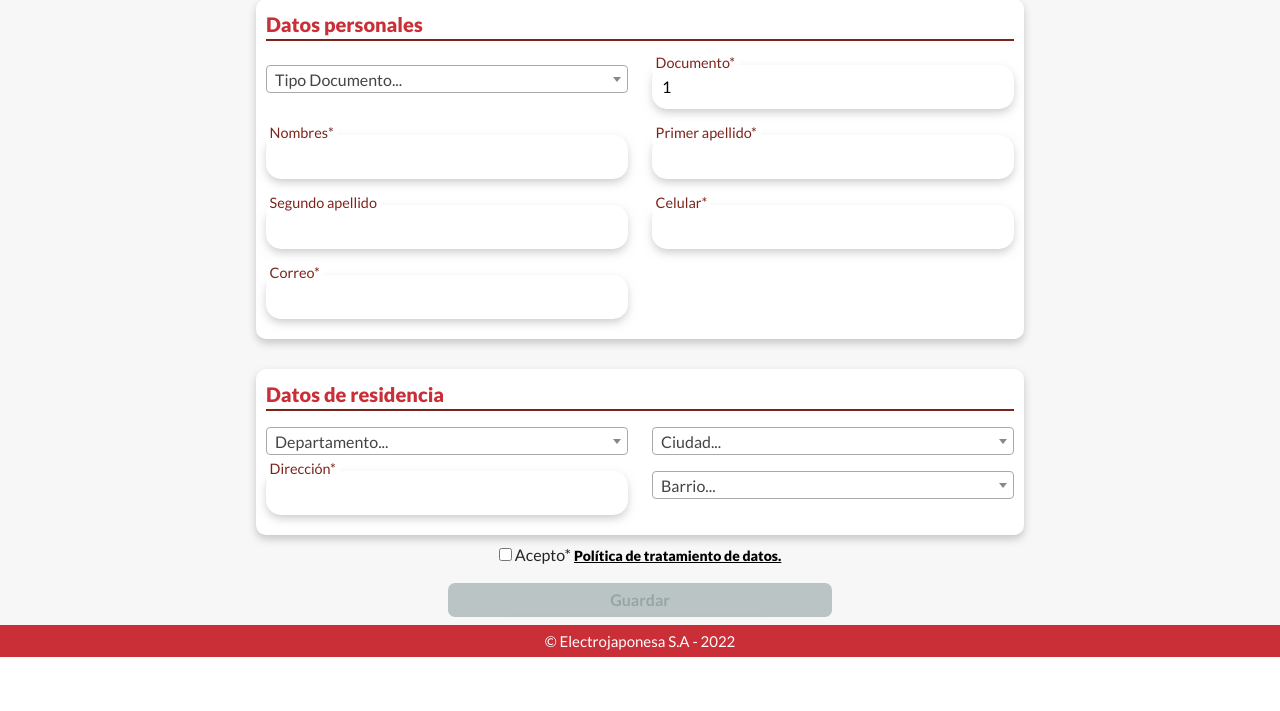
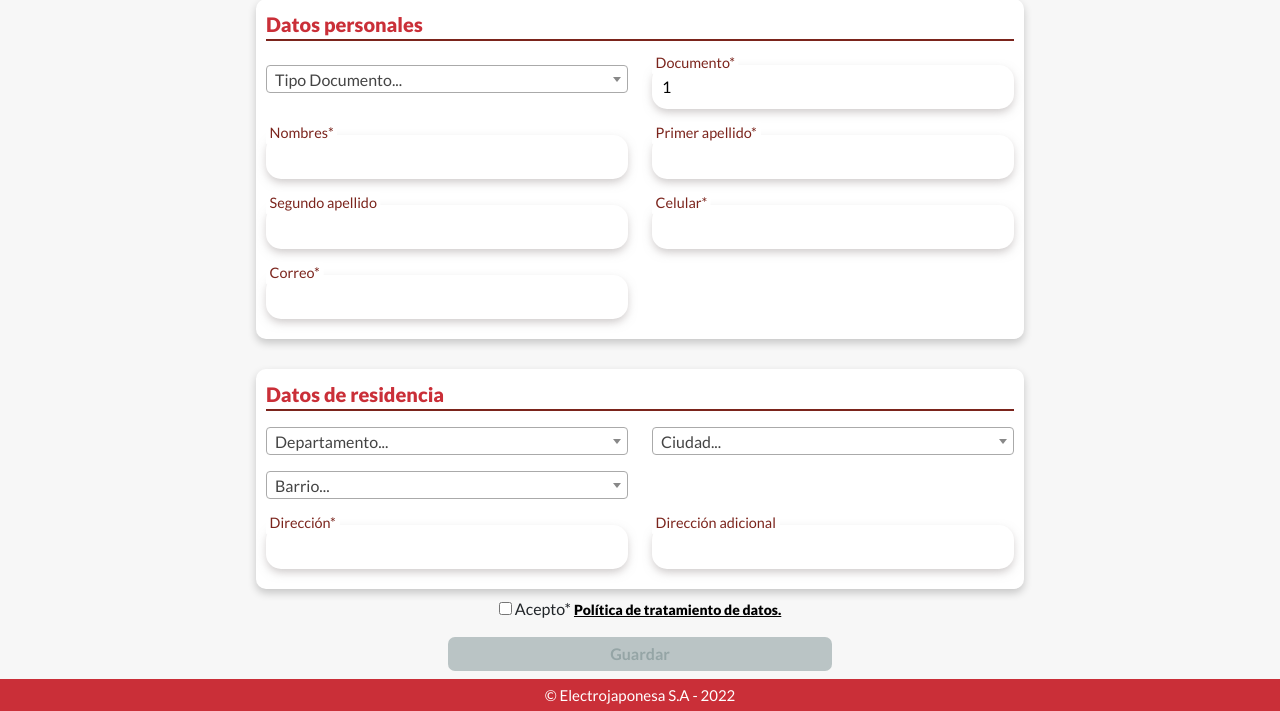
Before and after one commit to roberth11/electrojaponesa, a PHP site: page /registrarTercero.php in a window 1280 px wide. Shown: the part 151-862 px from the top of the page. Before the commit the page ends 808 px from the top, so only its background shows below. Run offline with PHP 8.4, Linux system fonts and the light colour scheme; the visitor is signed in with stand-in values (Sample User, id 1).

Commit message:
Actualizacion de envio de datos.
Actualizacion de envio de datos.

```diff
--- a/js/app.js
+++ b/js/app.js
@@ -142,17 +142,13 @@ $(document).ready(function () {
                     maxlength: 255,
                     validate_email: true
                 },
-                txtDirreccion1: {
+                txtDireccion1: {
                     required: true,
                     maxlength: 40
                 },
                 slDepartamento: {
                     required: true,
                     maxlength: 2
-                },
-                txtDireccion1: {
-                    required: true,
-                    maxlength: 40
                 },
                 slCiudad: {
                     required: true,
@@ -161,6 +157,9 @@ $(document).ready(function () {
                 txtBarrio: {
                     maxlength: 40,
                     alphanumeric: true
+                },
+                txtDireccion2: {
+                    maxlength: 40
                 },
             },
             messages: {
--- a/registrarTercero.php
+++ b/registrarTercero.php
@@ -114,20 +114,29 @@ $documento = $_SESSION["documento"];
             </div>
         </div>
         <div class="row">
-            <div class="col-6 mx-auto mt-3">
-                <div class="disenoInput">
-                    <label class="disenoLabel" for="txtDireccion1">Direcci&oacute;n*</label>
-                    <input type="text" id="txtDireccion1" name="txtDireccion1" data-source="direccion1"/>
-                </div>
-            </div>
-            <div class="col-6 mx-auto mt-3">
+            <div class="col-6 mt-3">
                 <div class="disenoInput">
                     <select class="js-example-disabled-results" id="slBarrio" name="slBarrio" maxlength="2">
                     </select>
                 </div>
             </div>
         </div>
+        <div class="row">
+            <div class="col-6 mx-auto mt-3">
+                <div class="disenoInput">
+                    <label class="disenoLabel" for="txtDireccion1">Direcci&oacute;n*</label>
+                    <input type="text" id="txtDireccion1" name="txtDireccion1" data-source="txtDireccion1"/>
+                </div>
+            </div>
+            <div class="col-6 mx-auto mt-3">
+                <div class="disenoInput">
+                    <label class="disenoLabel" for="txtDireccion2">Direcci&oacute;n adicional</label>
+                    <input type="text" id="txtDireccion2" name="txtDireccion2" data-source="direccion2"/>
+                </div>
+            </div>
+        </div>
     </div>
+
     <div class="row">
         <div id="seccionPolitica" class="col-lg-12 text-center justify-content-center mt-2">
             <input type="checkbox" id="txtPolitica" name="txtPolitica"> Acepto* <a id="linkModal" class="linkModal">
```
